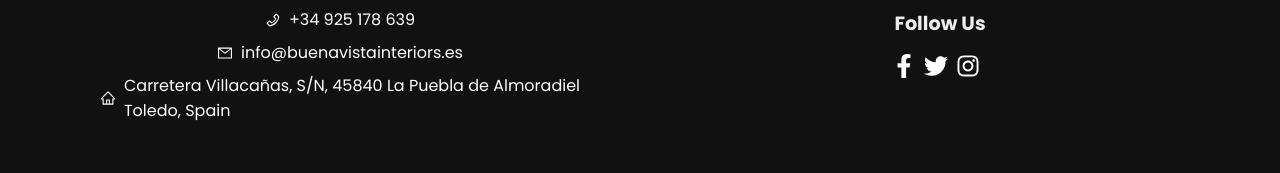
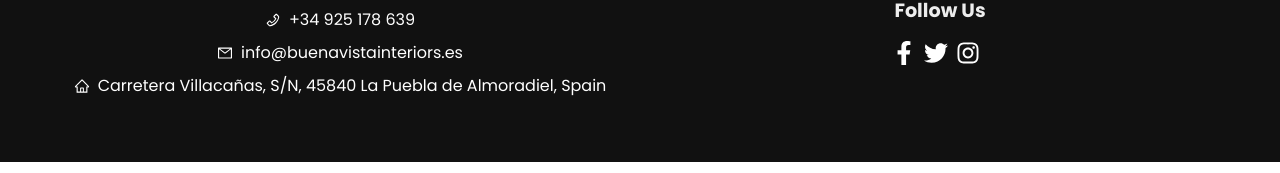
Before and after one commit to Imtiaj-Sajin/Interior-Website, a React (Vite) app: page / in a window 1280 px wide. Shown: the part 3351-3524 px from the top of the page. Built offline with nearby package versions, Linux system fonts and the light colour scheme.

Commit message:
Update footer address format

```diff
--- a/src/components/Footer/Footer.jsx
+++ b/src/components/Footer/Footer.jsx
@@ -21,8 +21,7 @@ const Footer = () => {
             <div className="footer-About-item">
               <AiOutlineHome className="footer-About-icon" />
               <span>
-                Carretera Villacañas, S/N, 45840 La Puebla de Almoradiel <br />
-                Toledo, Spain
+                Carretera Villacañas, S/N, 45840 La Puebla de Almoradiel, Spain
               </span>
 
             </div>
```
